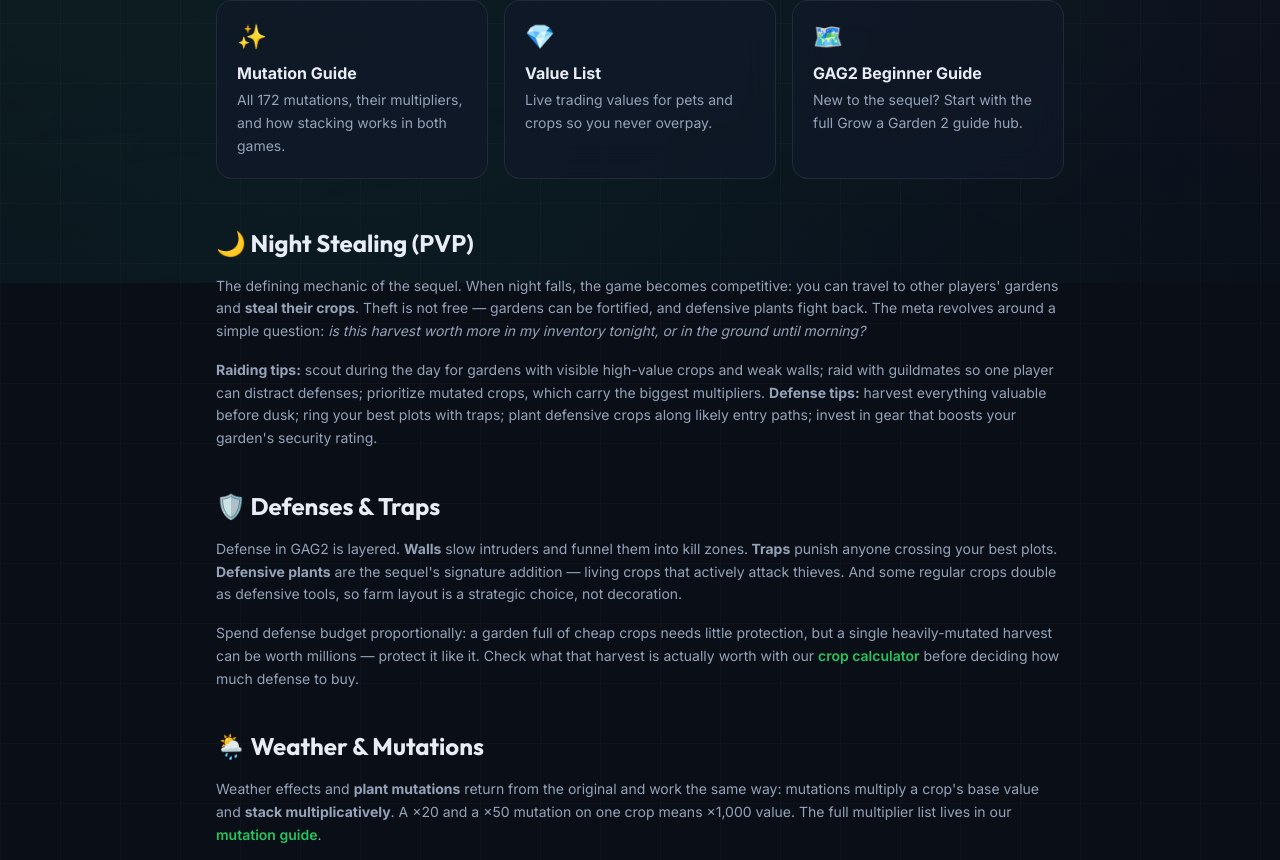
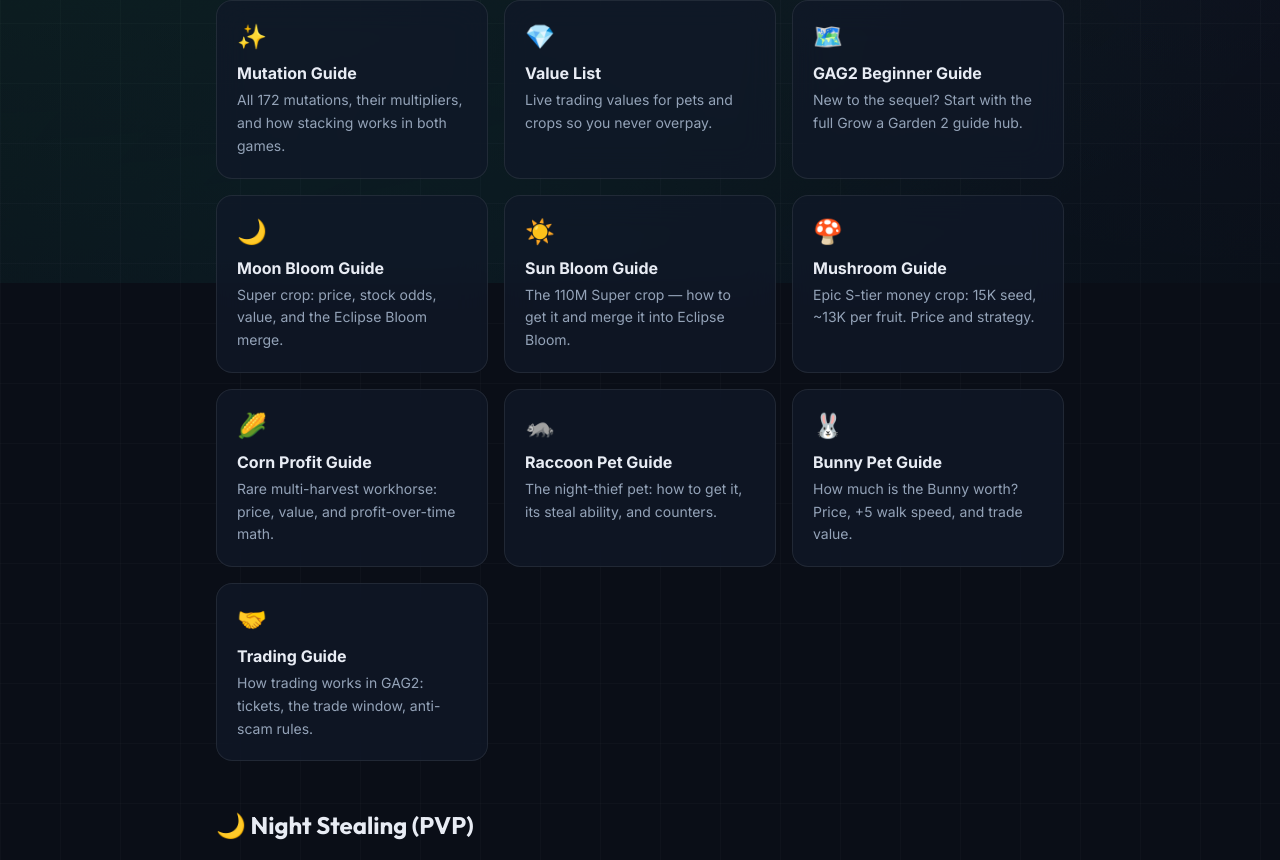
Before and after one commit to liveetcstream-beep/grow-a-garden-calculator, a Next.js app: page /grow-a-garden-2/wiki in a window 1280 px wide. Shown: the part 517-1377 px from the top of the page. Built offline with nearby package versions, Linux system fonts and the light colour scheme.

Commit message:
Wiki hub: add 8 spoke/trade index cards (corrected)

```diff
--- a/src/app/grow-a-garden-2/wiki/page.tsx
+++ b/src/app/grow-a-garden-2/wiki/page.tsx
@@ -92,6 +92,48 @@ const indexCards = [
     icon: "🗺️",
     title: "GAG2 Beginner Guide",
     desc: "New to the sequel? Start with the full Grow a Garden 2 guide hub.",
+  },
+  {
+    href: "/grow-a-garden-2/wiki/plants/moonbloom",
+    icon: "🌙",
+    title: "Moon Bloom Guide",
+    desc: "Super crop: price, stock odds, value, and the Eclipse Bloom merge.",
+  },
+  {
+    href: "/grow-a-garden-2/wiki/plants/sunbloom",
+    icon: "☀️",
+    title: "Sun Bloom Guide",
+    desc: "The 110M Super crop — how to get it and merge it into Eclipse Bloom.",
+  },
+  {
+    href: "/grow-a-garden-2/wiki/plants/mushroom",
+    icon: "🍄",
+    title: "Mushroom Guide",
+    desc: "Epic S-tier money crop: 15K seed, ~13K per fruit. Price and strategy.",
+  },
+  {
+    href: "/grow-a-garden-2/wiki/plants/corn",
+    icon: "🌽",
+    title: "Corn Profit Guide",
+    desc: "Rare multi-harvest workhorse: price, value, and profit-over-time math.",
+  },
+  {
+    href: "/grow-a-garden-2/wiki/pets/raccoon",
+    icon: "🦝",
+    title: "Raccoon Pet Guide",
+    desc: "The night-thief pet: how to get it, its steal ability, and counters.",
+  },
+  {
+    href: "/grow-a-garden-2/wiki/pets/bunny",
+    icon: "🐰",
+    title: "Bunny Pet Guide",
+    desc: "How much is the Bunny worth? Price, +5 walk speed, and trade value.",
+  },
+  {
+    href: "/grow-a-garden-2/trades",
+    icon: "🤝",
+    title: "Trading Guide",
+    desc: "How trading works in GAG2: tickets, the trade window, anti-scam rules.",
   },
 ];
 
```
